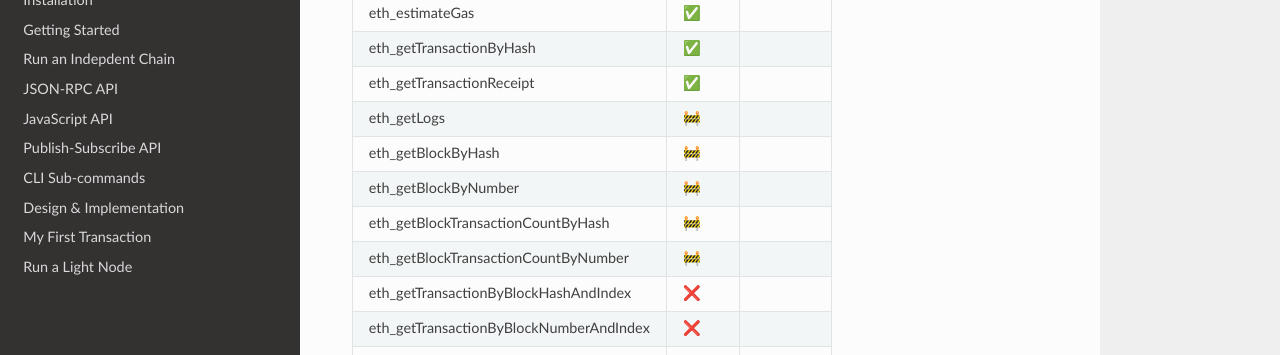
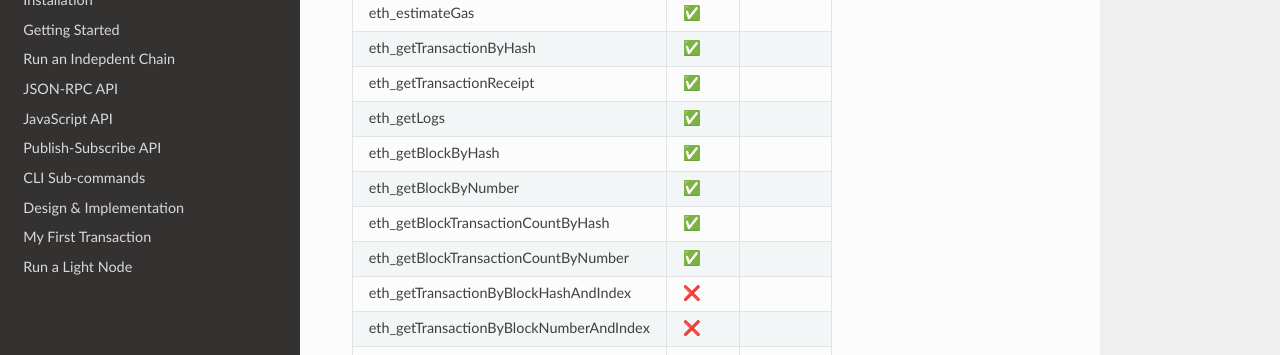
Before and after one commit to Conflux-Chain/conflux-doc, an MkDocs documentation site: the page built from docs/EVM-Space/RPC_Compatibility.md, in a window 1280 px wide and 900 px high, scrolled down 609 px. Shown: the part 149-504 px from the top of the window. Built offline with MkDocs 1.6.1, drawn with Linux system fonts in a browser that asks for light colours; nearby versions of some CDN libraries; some of the changed text lies outside the part shown.

```diff
--- a/docs/EVM-Space/RPC_Compatibility.md
+++ b/docs/EVM-Space/RPC_Compatibility.md
@@ -22,11 +22,11 @@ The Conflux EVM space implements the Web3 JSON-RPC protocol.
 | eth_estimateGas | ✅ | |
 | eth_getTransactionByHash | ✅ |  |
 | eth_getTransactionReceipt | ✅ |  |
-| eth_getLogs | 🚧 | |
-| eth_getBlockByHash | 🚧 |  |
-| eth_getBlockByNumber | 🚧 | |
-| eth_getBlockTransactionCountByHash | 🚧 | |
-| eth_getBlockTransactionCountByNumber | 🚧 | |
+| eth_getLogs | ✅ | |
+| eth_getBlockByHash | ✅ |  |
+| eth_getBlockByNumber | ✅ | |
+| eth_getBlockTransactionCountByHash | ✅ | |
+| eth_getBlockTransactionCountByNumber | ✅ | |
 | eth_getTransactionByBlockHashAndIndex | ❌ | |
 | eth_getTransactionByBlockNumberAndIndex | ❌ | |
 | eth_syncing | ✅ |  |
```
Also changed, not shown: other parts of docs/EVM-Space/RPC_Compatibility.md (+1 -2 lines), docs/EVM-Space/evm_compatibility.md (+2 -0 lines), docs/EVM-Space/intro.md (+2 -0 lines).
